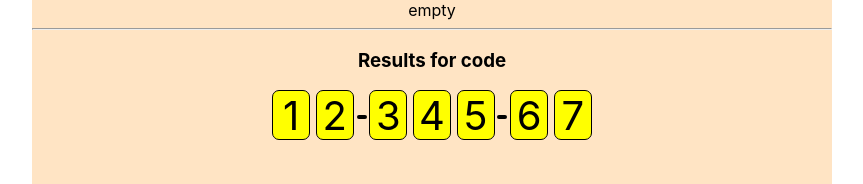
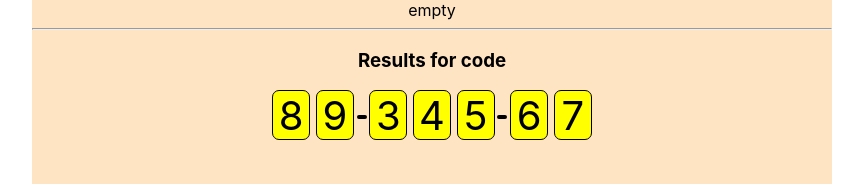
Before and after one commit to SkunovDen/qr-reader, a React (Create React App) app: page / in a window 1280 px wide. Shown: the top 184 px of the page, without its empty margins (208-1071 px from the left). Built offline with nearby package versions, Linux system fonts and the light colour scheme.

Commit message:
Code Input updated

```diff
--- a/src/components/code-input/CodeInput.jsx
+++ b/src/components/code-input/CodeInput.jsx
@@ -5,8 +5,8 @@ const CodeInput = () => {
 
     return (
             <div className="code-input">
-                <div className="code">1</div>
-                <div className="code">2</div>
+                <div className="code">8</div>
+                <div className="code">9</div>
 
                 <div className="delimeter"></div>
 
```
